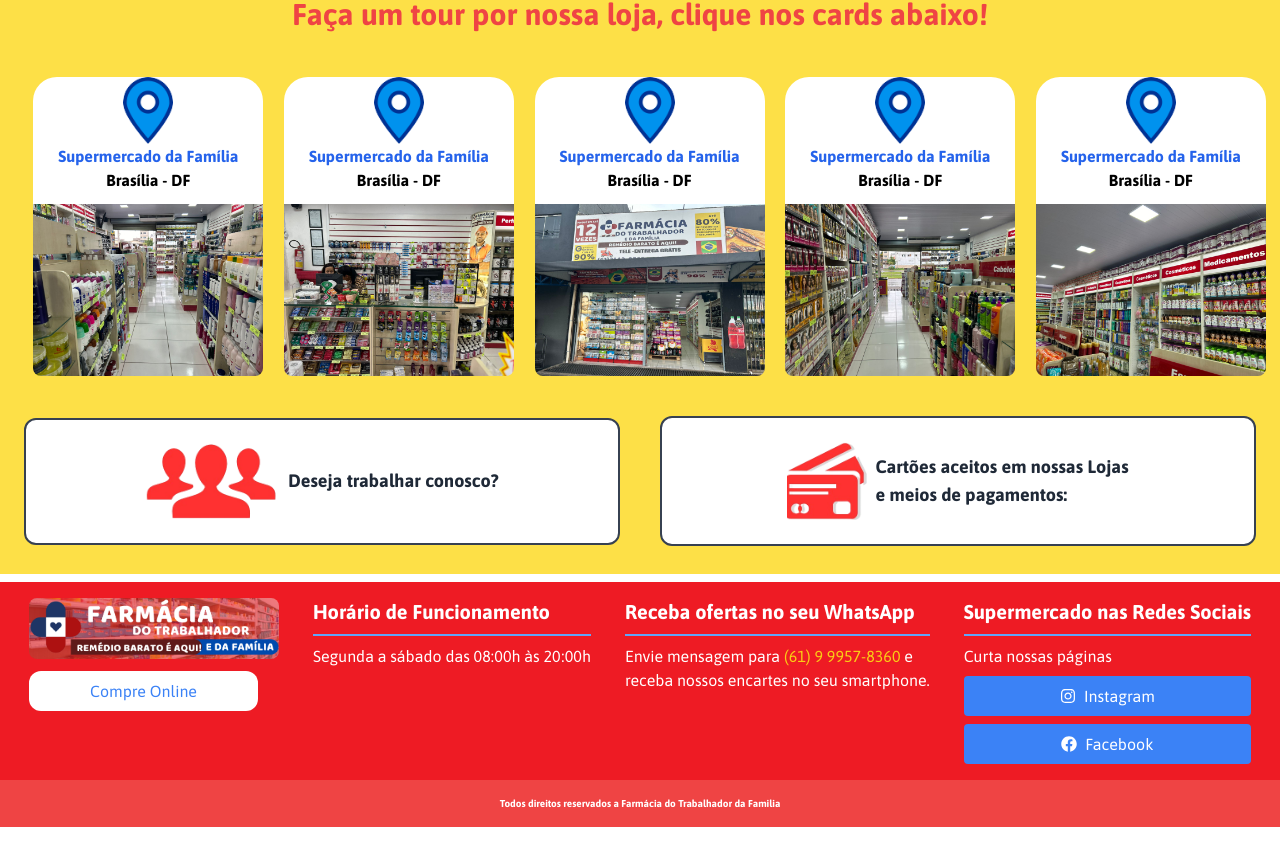
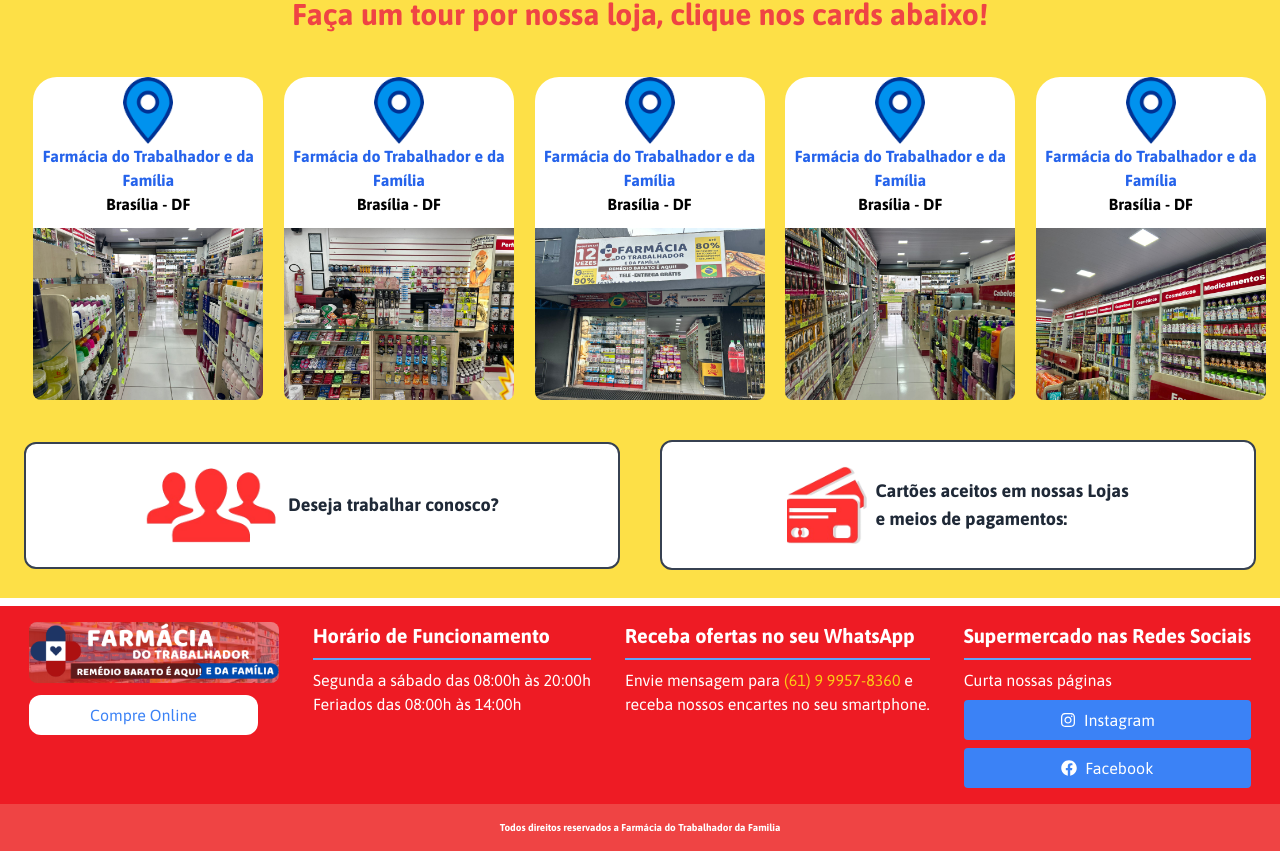
Before and after one commit to SUPERMERCADODAFAMILIA319/sitefarmacia, a Next.js app: page / in a window 1280 px wide. Shown: the part 870-1721 px from the top of the page. Before the commit the page ends 1697 px from the top, so only its background shows below. Built offline with nearby package versions, Linux system fonts and the light colour scheme.

Commit message:
ajuste footer e links

```diff
--- a/app/components/CardHome.js
+++ b/app/components/CardHome.js
@@ -17,7 +17,7 @@
           />
         </div>
         <header className='items-center justify-center flex flex-col'>
-          <h2 className='font-bold text-blue-600'>Supermercado da Família</h2>
+          <h2 className='font-bold text-blue-600 text-center'>Farmácia do Trabalhador e da Família</h2>
           <h4 className='font-bold pb-3'>Brasília - DF</h4>
         </header>
         <div>
--- a/app/components/Footer.js
+++ b/app/components/Footer.js
@@ -29,6 +29,7 @@
             <h2 className="text-lg md:text-xl font-bold mb-2">Horário de Funcionamento</h2>
             <hr className="my-2 border-blue-400 border" />
             <p>Segunda a sábado das 08:00h às 20:00h</p>
+            <p>Feriados das 08:00h às 14:00h</p>
           </div>
 
           <div className="mb-4 md:mb-0 text-center md:text-left mx-auto">
@@ -44,7 +45,7 @@
 
             <div className="flex flex-col space-y-2">
               <button className="bg-blue-500 text-white hover:bg-white hover:text-blue-500 px-4 py-2 rounded flex justify-center items-center">
-                <FaInstagram className='mr-2' /><a target="_blank" href='https://www.instagram.com/supermercadodafamilia319/'>Instagram</a>
+                <FaInstagram className='mr-2' /><a target="_blank" href='https://www.instagram.com/farmaciadotrabalhador319/'>Instagram</a>
               </button>
               <button className="bg-blue-500 text-white hover:bg-white hover:text-blue-500 px-4 py-2 rounded flex justify-center items-center">
                 <FaFacebook className='mr-2' /><a target="_blank" href='https://www.facebook.com/profile.php?id=61554251468081'>Facebook</a>
```
